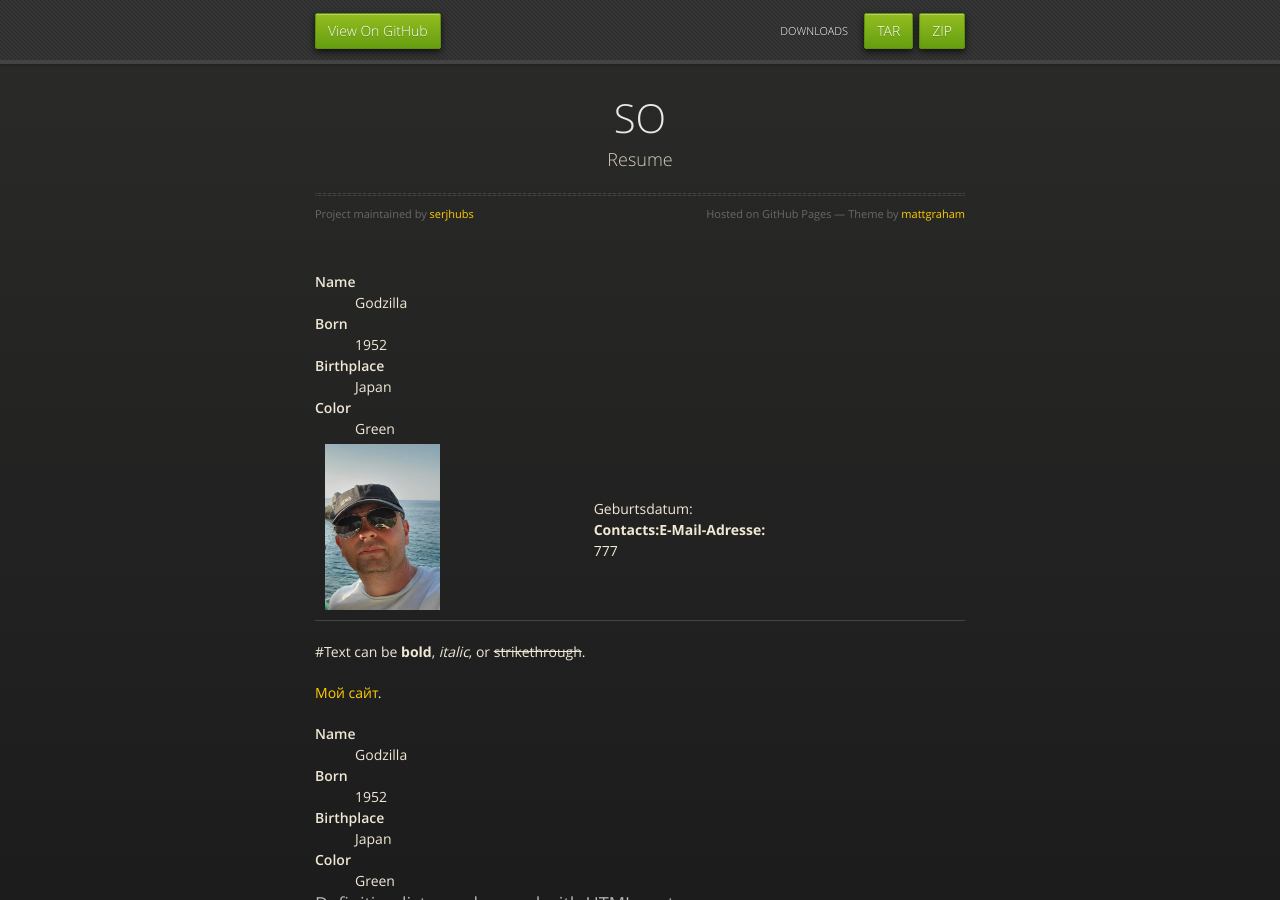
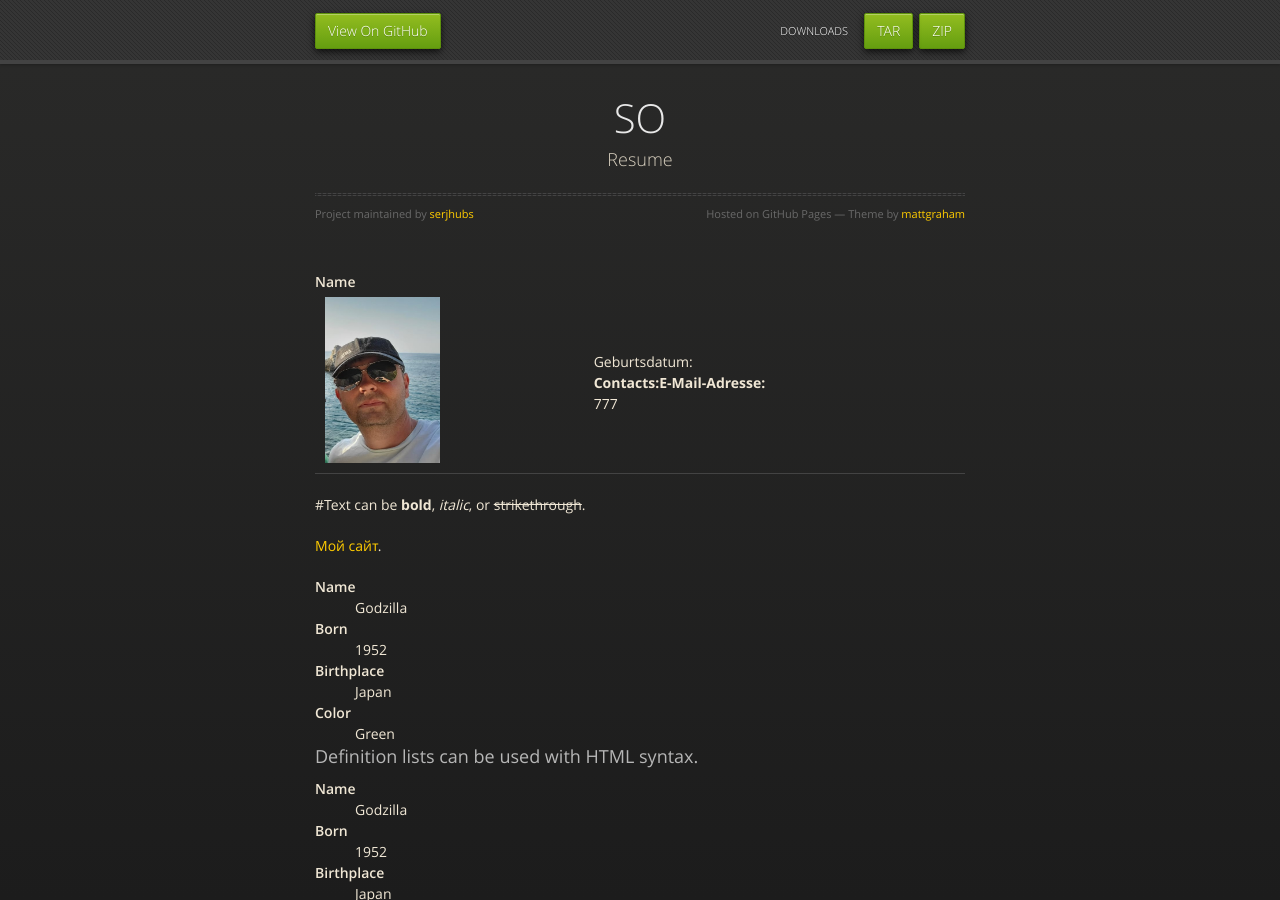
Before and after one commit to serjhubs/Resume, a Jekyll site: the page built from index.md, in a window 1280 px wide and 900 px high. Built offline with Jekyll 4.4.1, drawn with Linux system fonts in a browser that asks for light colours.

Commit message:
Update index.md

```diff
--- a/index.md
+++ b/index.md
@@ -4,14 +4,6 @@ layout: default
 <Html>
    <table><tr>
       <dt>Name</dt>
-<dd>Godzilla</dd>
-<dt>Born</dt>
-<dd>1952</dd>
-<dt>Birthplace</dt>
-<dd>Japan</dd>
-<dt>Color</dt>
-<dd>Green</dd>
-
       <td><img src="https://github.com/serjhubs/Resume/blob/main/_includes/SO.jpeg?raw=true" width="115" heihgt="125"></td>
       <td> Geburtsdatum:
        <br><strong>Contacts:E-Mail-Adresse:</strong>
```
